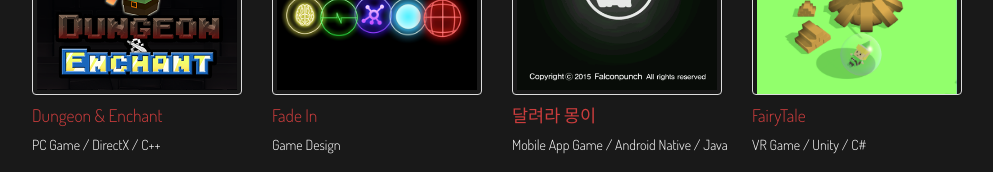
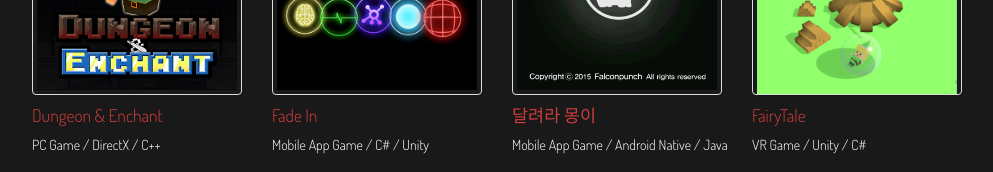
Before and after one commit to SeoBm/seobm.github.com, a plain HTML site: page index.html in a window 1280 px wide. Shown: the part 880-1052 px from the top of the page, without its empty margins (138-1131 px from the left). Drawn offline with nearby package versions, Linux system fonts and the light colour scheme.

Commit message:
add project description

```diff
--- a/index.html
+++ b/index.html
@@ -136,7 +136,7 @@
 								<img src="img/FadeIn/1.png" alt="">
 							</a>
 							<h4> Fade In </h4>
-							<span> Game Design </span>
+							<span> Mobile App Game / C# / Unity </span>
 						</li>
 						<li class="span3">
 							<a href="explain/RunMong.html" class="thumbnail">
```
